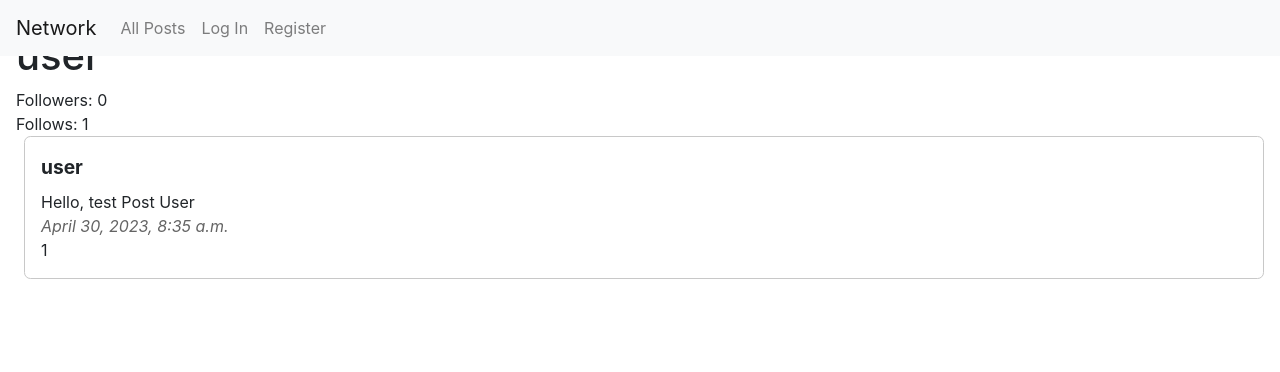
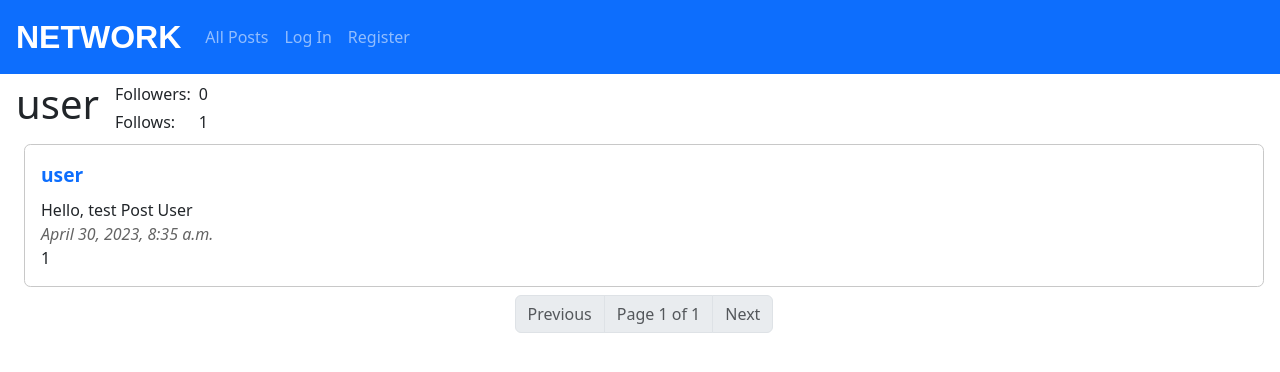
Before and after one commit to koleks92/network, a Django app: page /profile/user in a window 1280 px wide. Shown: the top 372 px of the page. Run offline with Django 3.2, Linux system fonts and the light colour scheme; data comes from the database, SQL or seed files in the repository; both versions use the stored data as it was after the commit; some libraries are stand-ins or nearby versions.

Commit message:
CSS profile, index, following, layout

```diff
--- a/network/static/network/network.js
+++ b/network/static/network/network.js
@@ -58,6 +58,7 @@ else if (currentRoute.startsWith('/profile'))
                         // Update the UI to reflect the new follow status
                         const followButton = document.getElementById('follow_button');
                         const button = document.createElement('button');
+                        button.classList.add("btn", "btn-primary");
                         if (data.message === "Followed") {
                             button.innerText = 'Unfollow';
                         } else {
@@ -127,8 +128,10 @@ function edits()
             edit.innerHTML = body.innerHTML;
             postDiv.replaceChild(edit, body);
 
+
             // Create button to save
             const save = document.createElement("button");
+            save.classList.add("save_button", "btn", "btn-primary", "btn-sm");
             save.innerText = "Save";
             // Add eventlistener and post via edit view
             save.addEventListener('click', function()
--- a/network/static/network/styles.css
+++ b/network/static/network/styles.css
@@ -5,8 +5,26 @@ body {
 }
 
 #heading {
-    margin-top: 4rem;
+    margin-top: 5rem;
 }
+
+a {
+    text-decoration: none;
+}
+
+a:hover {
+    text-decoration: none;
+}
+
+.navbar-brand {
+    font-size: 2rem;
+    padding-left: 1rem;
+    font-weight: bold;
+    font-family:Arial, Helvetica, sans-serif
+}
+
+
+
 
 /* Index */
 
@@ -17,7 +35,7 @@ body {
     padding: 1rem;
 }
 
-#new_post_text {
+#new_post_text, .edit_textarea {
     width: 100%;
     border: 1px solid rgb(200, 200, 200);
     border-radius: 0.4rem;
@@ -34,6 +52,11 @@ body {
     border: 1px solid rgb(200, 200, 200);
     border-radius: 0.4rem;
     margin-bottom: 0.5rem;
+    transition: 0.5s background-color ease-in-out;
+}
+
+.post:hover {
+    background-color: rgb(244, 244, 244);
 }
 
 .post_user {
@@ -55,8 +78,54 @@ body {
     display: inline-block;
 }
 
-/* Temp Divs */
+.save_button {
+    margin-bottom: 0.5rem;
+}
 
+/* Profile */
+#heading_div {
+    margin-top: 5rem;
+    display: flex;
+    align-items: center;
+    width: 100%;
+  }
+
+  #profile_heading {
+    order: 1;
+  }
+
+  #profile_info {
+    display: flex;
+    flex-direction: column;
+    align-items: left;
+    order: 2;
+  }
+
+  #profile_followers,
+  #profile_following {
+    display: flex;
+    align-items: center;
+    margin: 0.1rem 1rem;
+  }
+
+  #user_followers_text,
+  #user_following_text {
+    width: 100%;
+  }
+
+  #user_followers,
+  #user_following {
+    margin-left: 0.5rem;
+  }
+
+  #follow_button {
+    margin: 0.5rem 0rem 0.5rem 0.5rem;
+  }
+
+
+
+
+/* Extra for backend */
 
 .post_id {
     display: none;
--- a/network/templates/network/index.html
+++ b/network/templates/network/index.html
@@ -23,7 +23,7 @@
         {% for post in page_obj %}
         <div class="post">
             <div class="post_id">{{ post.id }}</div>
-            <div class="post_user">{{ post.user }}</div>
+            <div class="post_user"><a href="{% url 'profile' post.user %}">{{ post.user }}</a></div>
             {% if request.user == post.user %}
                 <button class="edit_button btn btn-light btn-sm" value="{{ post.id }}">Edit</button>
             {% endif %}
--- a/network/templates/network/layout.html
+++ b/network/templates/network/layout.html
@@ -4,7 +4,7 @@
 <html lang="en">
     <head>
         <title>{% block title %}Social Network{% endblock %}</title>
-        <link rel="stylesheet" href="https://stackpath.bootstrapcdn.com/bootstrap/4.4.1/css/bootstrap.min.css" integrity="sha384-Vkoo8x4CGsO3+Hhxv8T/Q5PaXtkKtu6ug5TOeNV6gBiFeWPGFN9MuhOf23Q9Ifjh" crossorigin="anonymous">
+        <link href="https://cdn.jsdelivr.net/npm/bootstrap@5.3.0-alpha3/dist/css/bootstrap.min.css" rel="stylesheet" integrity="sha384-KK94CHFLLe+nY2dmCWGMq91rCGa5gtU4mk92HdvYe+M/SXH301p5ILy+dN9+nJOZ" crossorigin="anonymous">
         <link href="{% static 'network/styles.css' %}" rel="stylesheet">
         <script src="{% static 'network/network.js' %}"></script>
         <script src="https://kit.fontawesome.com/adbe3ff69a.js" crossorigin="anonymous"></script>
@@ -13,8 +13,8 @@
     </head>
     <body>
 
-        <nav class="navbar navbar-expand-lg navbar-light bg-light fixed-top">
-            <a class="navbar-brand" href="#">Network</a>
+        <nav class="navbar navbar-expand-lg bg-primary fixed-top" data-bs-theme="dark">
+            <a class="navbar-brand" href="{% url 'index' %}">NETWORK</a>
             <div>
               <ul class="navbar-nav mr-auto">
                 {% if user.is_authenticated %}
--- a/network/templates/network/profile.html
+++ b/network/templates/network/profile.html
@@ -2,7 +2,19 @@
 
 {% block body %}
 <div id="profile_div">
-    <div id="profile_title"><h1>{{ user_name }}</h1></div>
+    <div id="heading_div">
+        <div id="profile_heading"><h1 id="heading_h1">{{ user_name }}</h1></div>
+        <div id="profile_info">
+            <div id="profile_followers">
+                <span id="user_followers_text">Followers: </span>
+                <span id="user_followers">{{ user_followers }}</span>
+            </div>
+            <div id="profile_following">
+            <span id="user_following_text">Follows: </span>
+            <span id="user_following">{{ user_follows }}</span>
+            </div>
+        </div>
+      </div>
     {% if current_user %}
     <script>
         var current_user = true;
@@ -13,17 +25,15 @@
     </script>
         <div id="follow_button"></div>
     {% endif %}
-    <div id="profile_followers">Followers: <span id="user_followers">{{ user_followers }}</span></div>
-    <div id="profile_following">Follows: {{ user_follows }}</div>
     <div id="profile_posts">
         <div id="all_posts">
-            {% if user_posts %}
-                {% for post in user_posts %}
+            {% if page_obj %}
+                {% for post in page_obj %}
                 <div class="post">
                     <div class="post_id">{{ post.id }}</div>
-                    <div class="post_user">{{ post.user }}</div>
+                    <div class="post_user"><a href="{% url 'profile' post.user %}">{{ post.user }}</a></div>
                     {% if current_user %}
-                    <button class="edit_button" value="{{ post.id }}">Edit</button>
+                    <button class="edit_button btn btn-light btn-sm" value="{{ post.id }}">Edit</button>
                     {% endif %}
                     <div class="post_body">{{ post.body }}</div>
                     <div class="post_date">{{ post.date }}</div>
@@ -33,6 +43,21 @@
                     <div class="post_likes"></div>
                 </div>
                 {% endfor %}
+                <nav aria-label="Page navigation example">
+                    <ul class="pagination justify-content-center">
+                    {% if page_obj.has_previous %}
+                        <li class="page-item"><a class="page-link" href="?page={{ page_obj.previous_page_number }}">Previous</a></li>
+                    {% else %}
+                        <li class="page-item disabled"><a class="page-link">Previous</a></li>
+                    {% endif %}
+                        <li class="page-item disabled"><a class="page-link">Page {{ page_obj.number }} of {{ page_obj.paginator.num_pages }}</a></li>
+                    {% if page_obj.has_next %}
+                        <li class="page-item"><a class="page-link" href="?page={{ page_obj.next_page_number }}">Next</a></li>
+                    {% else %}
+                        <li class="page-item disabled"><a class="page-link">Next</a></li>
+                    {% endif %}
+                    </ul>
+                </nav>
             {% else %}
                 There are no posts!
             {% endif %}
--- a/network/views.py
+++ b/network/views.py
@@ -44,8 +44,15 @@ def profile(request, user):
     try:
         posts = Post.objects.filter(user = user)
         posts = posts.order_by("-date").all()
+
+        # Show only 10 post at one page
+        paginator = Paginator(posts, 10)
+
+        # Get Page
+        page_number = request.GET.get('page')
+        page_obj = paginator.get_page(page_number)
     except:
-        posts = False
+        page_obj = False
 
     # Get number of users that follow this profile
     try:
@@ -71,7 +78,7 @@ def profile(request, user):
 
     return render(request, "network/profile.html",{
         "user_name": user.username,
-        "user_posts": posts,
+        "page_obj": page_obj,
         "user_follows": user_follows,
         "user_followers": user_followers,
         "current_user": current_user,
@@ -179,8 +186,6 @@ def follow_unfollow(request, user_name):
 
 @login_required
 def following(request):
-
-
     # Get user's follows
     try:
         user = Follow.objects.get(user = request.user)
@@ -202,8 +207,8 @@ def following(request):
         })
     except:
         return render(request, "network/error.html", {
-            "title": "Followings",
-            "message": "This user doesn't follow anybody yet !"
+            "title": "Following",
+            "message": "There's been an error! Please try again!"
         })
 
 @csrf_exempt
```
Also changed, not shown: db.sqlite3.
